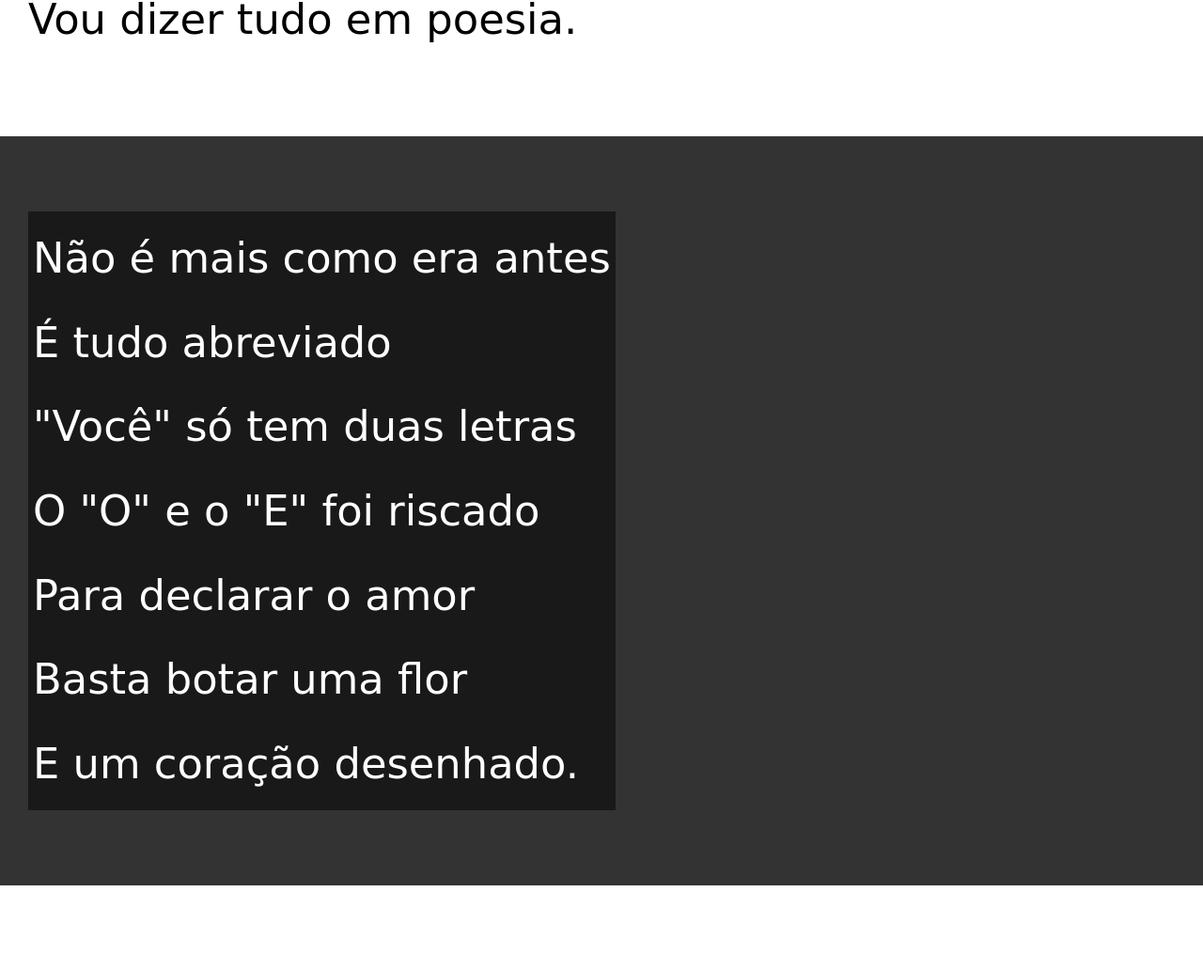
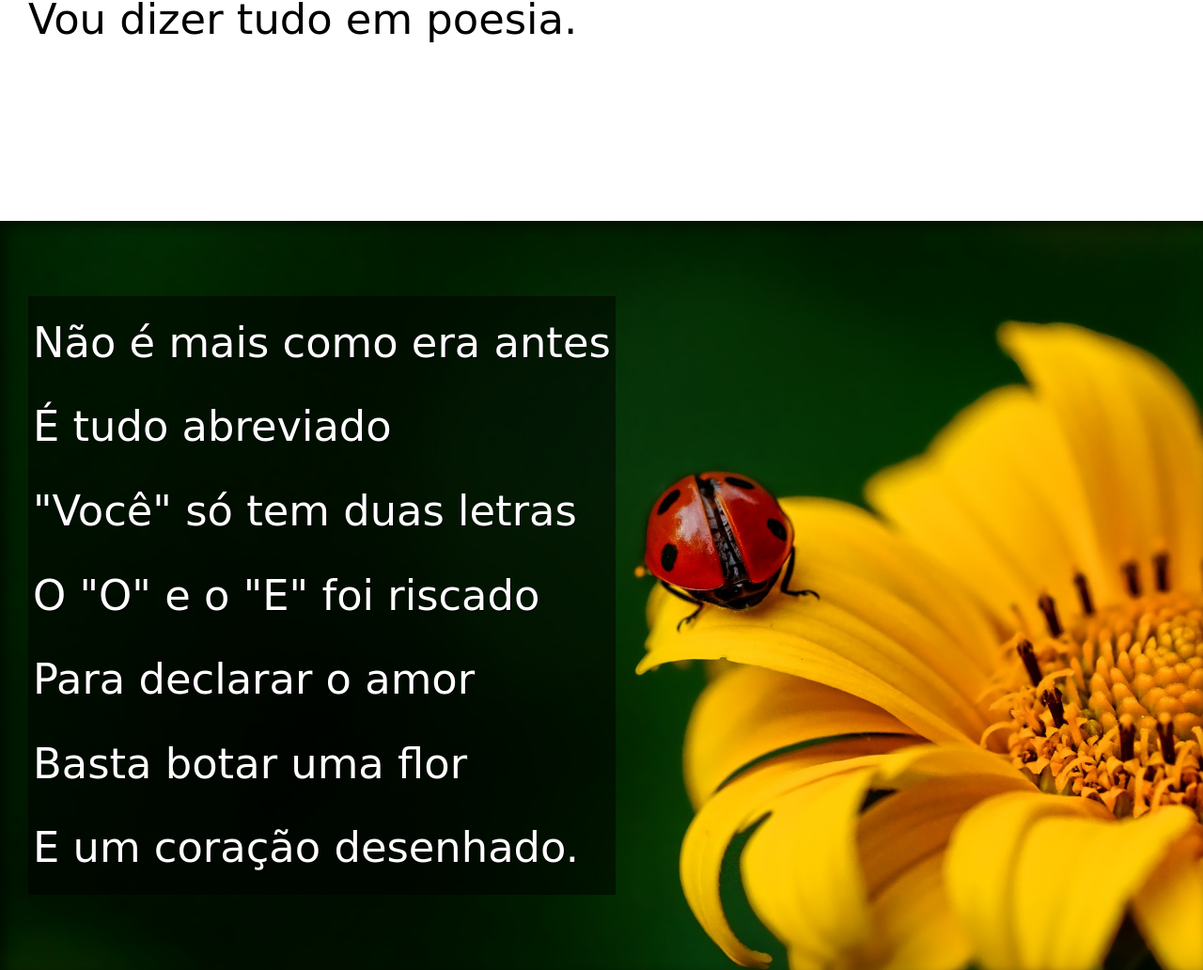
Before and after one commit to diegtj2/projeto-cordel, a plain HTML site: page index.html in a window 1280 px wide. Shown: the part 902-1934 px from the top of the page at 94% size. Drawn offline with Linux system fonts and the light colour scheme.

Commit message:
adicionando imagens e efeito paralax

```diff
--- a/estilo/style.css
+++ b/estilo/style.css
@@ -57,6 +57,10 @@
     font-size: 3.5vw;
 }
 
+section > p{
+    padding-bottom: 2em;
+}
+
 section.normal{
     background-color: white;
     color: black;
@@ -65,12 +69,26 @@
 section.imagem{
     background-color: rgb(51, 51, 51);
     color: white;
+    box-shadow: inset 6px 6px 13px 0px rgba(0, 0, 0, 0.534);
+    background-size: cover;
+    background-attachment: fixed;
 }
 
 section.imagem > p{
+    text-shadow: 1px 1px 0px black;
     display: inline-block;
     padding: 5px;
     background-color: rgba(0, 0, 0, 0.507);
+    text-shadow: inset 6px 6px 0px black;
+}
+
+section#img01{
+    background-image: url(../imagens/background001.jpg);
+    background-position: right center;
+}
+
+section#img02{
+    background-image: url(../imagens/background002.jpg);
 }
 
 footer{
--- a/index.html
+++ b/index.html
@@ -25,7 +25,7 @@
         </p>
     </section>
 
-    <section class="imagem">
+    <section class="imagem" id="img01">
         <p>
             Não é mais como era antes <br>
             É tudo abreviado <br>
@@ -58,7 +58,7 @@
         </p>
     </section>
 
-    <section class="imagem">
+    <section class="imagem" id="img02">
         <p>
             Tenho saudade das cartas <br>
             Escritas com a própria mão <br>
```
Also changed, not shown: imagens/background001.jpg (added), imagens/background002.jpg (added).
